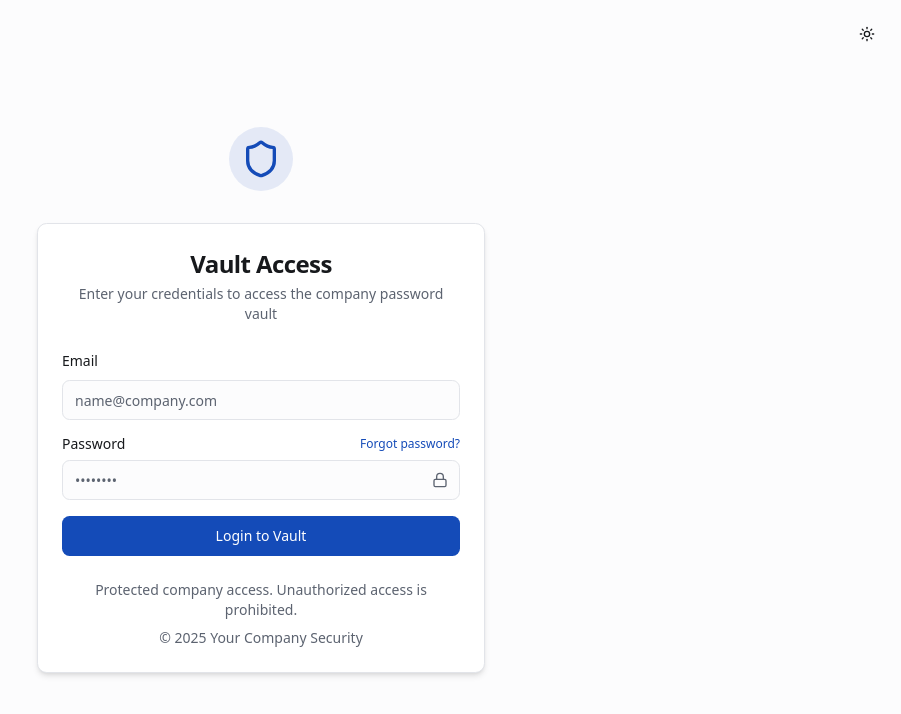
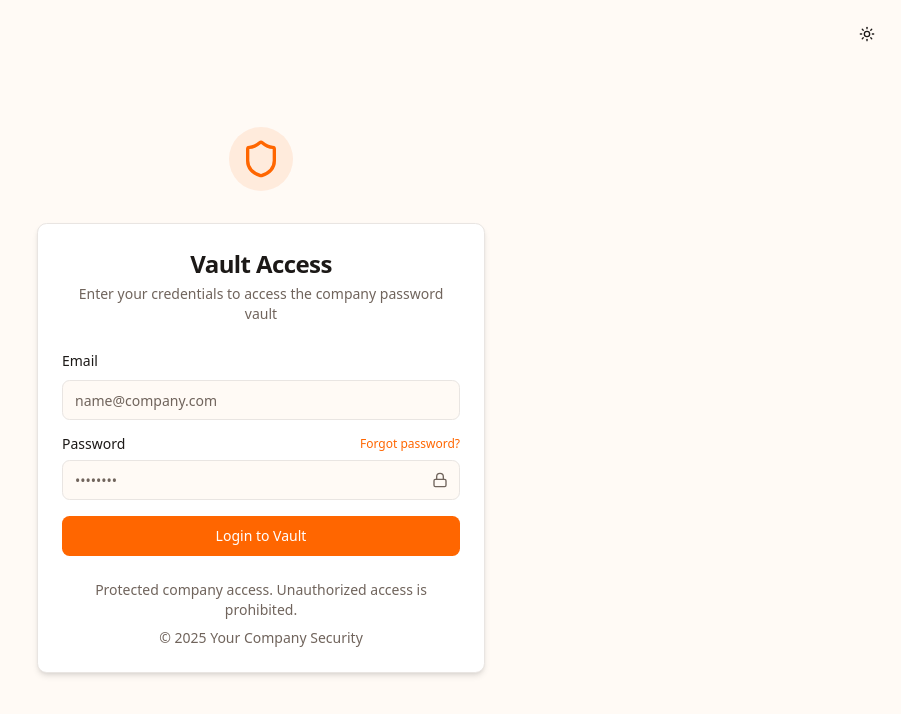
Before and after one commit to isiddharthsingh/futeur-wallet, a React (Vite) app: page /login in a window 1280 px wide. Shown: the top 714 px of the page, without its empty margins (379-1280 px from the left). Built offline with nearby package versions, Linux system fonts and the light colour scheme.

Commit message:
Refactor: Replace blue with orange
Replaces the blue color scheme with an orange color scheme.

```diff
--- a/src/index.css
+++ b/src/index.css
@@ -5,27 +5,27 @@
 @layer base {
   :root {
     /* Base Colors - Light Mode */
-    --background: 220 20% 99%;
-    --foreground: 220 10% 10%;
+    --background: 30 95% 98%; /* Very light orange/cream */
+    --foreground: 24 10% 10%; /* Deep brown for text */
 
-    /* Neutral Theme */
-    --primary: 220 80% 40%;
+    /* Orange Theme */
+    --primary: 24 100% 50%; /* Bright Orange */
     --primary-foreground: 0 0% 100%;
 
-    --secondary: 220 13% 94%;
-    --secondary-foreground: 220 50% 30%;
+    --secondary: 30 50% 94%; /* Soft light orange */
+    --secondary-foreground: 24 80% 30%;
 
     /* Card & UI Elements */
     --card: 0 0% 100%;
-    --card-foreground: 220 10% 10%;
+    --card-foreground: 24 10% 10%;
     --popover: 0 0% 100%;
-    --popover-foreground: 220 10% 10%;
+    --popover-foreground: 24 10% 10%;
 
     /* Muted & Accent Elements */
-    --muted: 220 13% 94%;
-    --muted-foreground: 220 10% 40%;
-    --accent: 220 80% 96%;
-    --accent-foreground: 220 80% 25%;
+    --muted: 30 50% 94%;
+    --muted-foreground: 24 10% 40%;
+    --accent: 24 100% 96%;
+    --accent-foreground: 24 100% 25%;
 
     /* Alert & Notification Colors */
     --destructive: 0 85% 60%;
@@ -36,69 +36,69 @@
     --warning-foreground: 0 0% 100%;
 
     /* Border & Input Elements */
-    --border: 220 15% 90%;
-    --input: 220 15% 90%;
-    --ring: 220 80% 40%;
+    --border: 24 15% 90%;
+    --input: 24 15% 90%;
+    --ring: 24 100% 50%;
 
     --radius: 0.6rem;
 
     /* Sidebar Elements */
-    --sidebar-background: 220 30% 98%;
-    --sidebar-foreground: 220 10% 25%;
-    --sidebar-primary: 220 80% 40%;
+    --sidebar-background: 30 50% 98%;
+    --sidebar-foreground: 24 10% 25%;
+    --sidebar-primary: 24 100% 50%;
     --sidebar-primary-foreground: 0 0% 100%;
-    --sidebar-accent: 220 80% 96%;
-    --sidebar-accent-foreground: 220 80% 25%;
-    --sidebar-border: 220 15% 90%;
-    --sidebar-ring: 220 80% 70%;
+    --sidebar-accent: 24 100% 96%;
+    --sidebar-accent-foreground: 24 100% 25%;
+    --sidebar-border: 24 15% 90%;
+    --sidebar-ring: 24 100% 70%;
   }
 
   .dark {
     /* Base Colors - Dark Mode */
-    --background: 225 15% 12%;
-    --foreground: 210 20% 98%;
+    --background: 24 15% 12%; /* Deep orange-brown */
+    --foreground: 30 20% 98%;
 
-    /* Neutral Theme for Dark Mode */
-    --primary: 220 80% 50%;
+    /* Dark Orange Theme */
+    --primary: 24 100% 60%;
     --primary-foreground: 0 0% 100%;
 
-    --secondary: 225 15% 18%;
+    --secondary: 24 15% 18%;
     --secondary-foreground: 0 0% 100%;
 
     /* Card & UI Elements */
-    --card: 225 15% 13%;
-    --card-foreground: 210 20% 98%;
-    --popover: 225 15% 13%;
-    --popover-foreground: 210 20% 98%;
+    --card: 24 15% 13%;
+    --card-foreground: 30 20% 98%;
+    --popover: 24 15% 13%;
+    --popover-foreground: 30 20% 98%;
 
     /* Muted & Accent Elements */
-    --muted: 225 15% 20%;
-    --muted-foreground: 210 20% 70%;
-    --accent: 220 40% 25%;
+    --muted: 24 15% 20%;
+    --muted-foreground: 30 20% 70%;
+    --accent: 24 40% 25%;
     --accent-foreground: 0 0% 100%;
 
     /* Alert & Notification Colors */
     --destructive: 0 70% 50%;
-    --destructive-foreground: 210 20% 98%;
+    --destructive-foreground: 30 20% 98%;
     --success: 142 70% 30%;
-    --success-foreground: 210 20% 98%;
+    --success-foreground: 30 20% 98%;
     --warning: 38 90% 45%;
-    --warning-foreground: 210 20% 98%;
+    --warning-foreground: 30 20% 98%;
 
     /* Border & Input Elements */
-    --border: 225 15% 20%;
-    --input: 225 15% 20%;
-    --ring: 220 80% 50%;
+    --border: 24 15% 20%;
+    --input: 24 15% 20%;
+    --ring: 24 100% 60%;
 
     /* Sidebar Elements */
-    --sidebar-background: 225 15% 12%;
-    --sidebar-foreground: 210 20% 98%;
-    --sidebar-primary: 220 80% 50%;
+    --sidebar-background: 24 15% 12%;
+    --sidebar-foreground: 30 20% 98%;
+    --sidebar-primary: 24 100% 60%;
     --sidebar-primary-foreground: 0 0% 100%;
-    --sidebar-accent: 220 40% 25%;
+    --sidebar-accent: 24 40% 25%;
     --sidebar-accent-foreground: 0 0% 100%;
-    --sidebar-border: 225 15% 20%;
-    --sidebar-ring: 220 80% 50%;
+    --sidebar-border: 24 15% 20%;
+    --sidebar-ring: 24 100% 60%;
   }
 }
 
```
